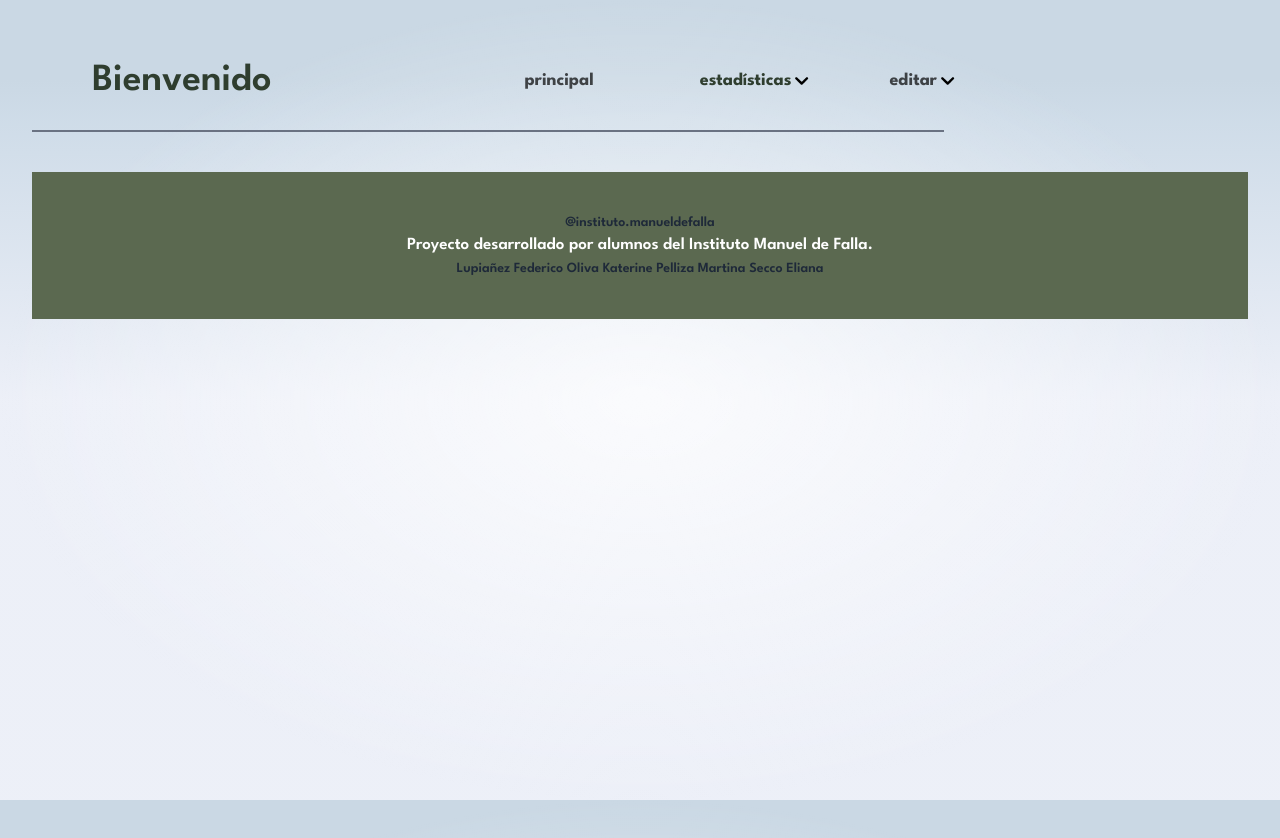
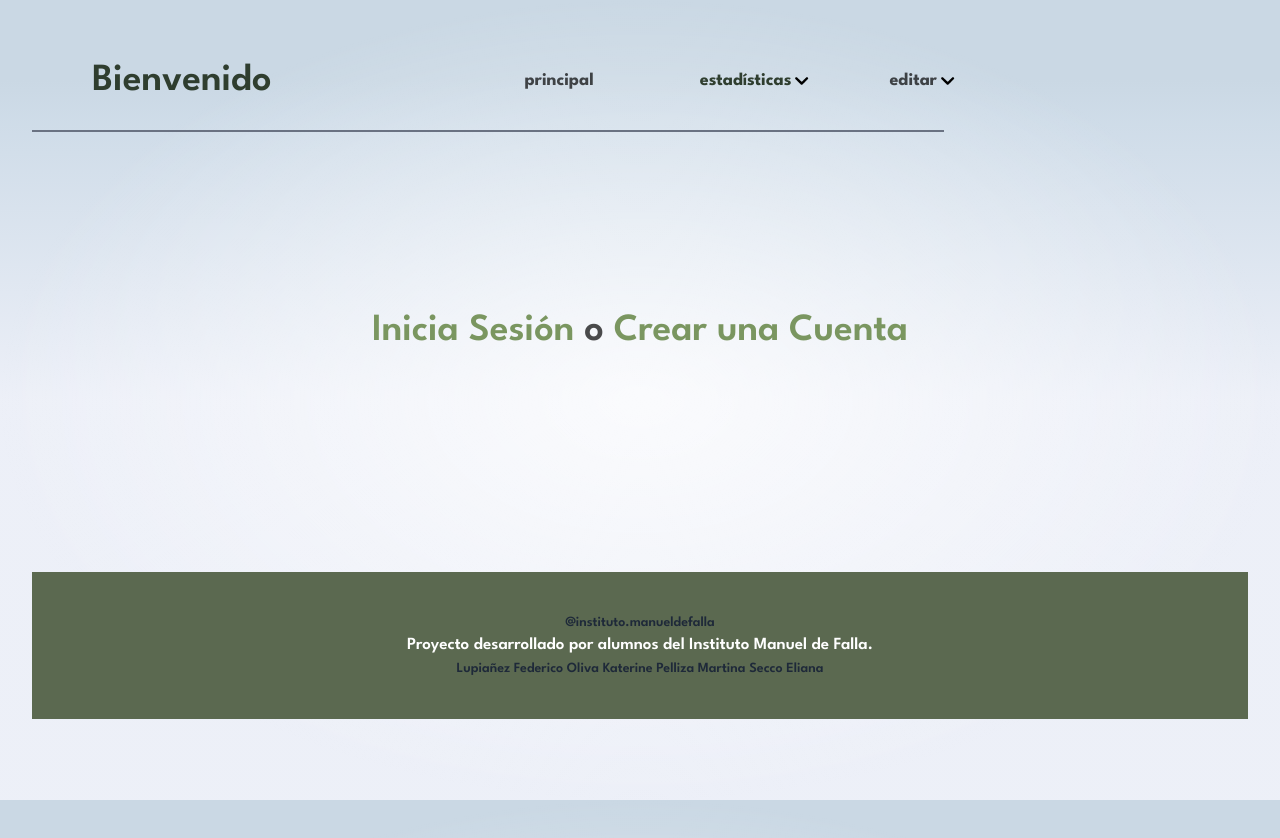
Before and after one commit to FedeLupianez/Librevento_control, a SvelteKit app in the folder Frontend/: page / in a window 1280 px wide. Shown: the top 838 px of the page. Built offline with nearby package versions, Linux system fonts and the light colour scheme; no server answers; some icons are missing.

Commit message:
Agrego el inicio si está logueado o no

```diff
--- a/Frontend/src/routes/+page.svelte
+++ b/Frontend/src/routes/+page.svelte
@@ -1,4 +1,27 @@
+<script>
+	import { user } from "../stores/user";
+</script>
+
 <svelte:head>
 	<title>Recepción</title>
 	<meta name="description" content="Página de recepción" />
 </svelte:head>
+
+<main class="flex flex-col items-center">
+
+	{#if !$user}
+		<div class="w-full h-100 flex flex-col items-center justify-center">
+			<h1 class="text-5xl font-bold">
+				<a href="/login">
+					<span class="text-[#7A9660]">Inicia Sesión</span>
+				</a>
+				o
+				<a href="/signup">
+					<span class="text-[#7A9660]">Crear una Cuenta</span>
+				</a>
+			</h1>
+		</div>
+	{:else}
+		<h1 class="text-5xl font-bold">Recepción</h1>
+	{/if}
+</main>
```
